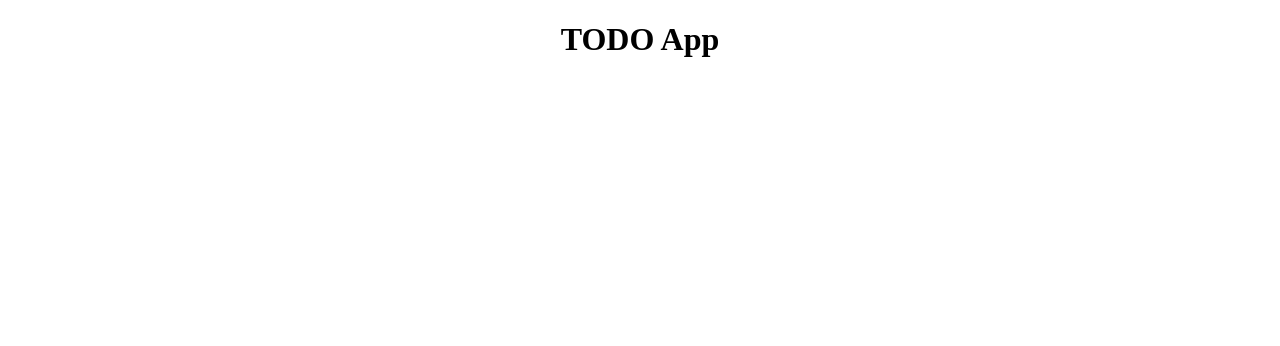
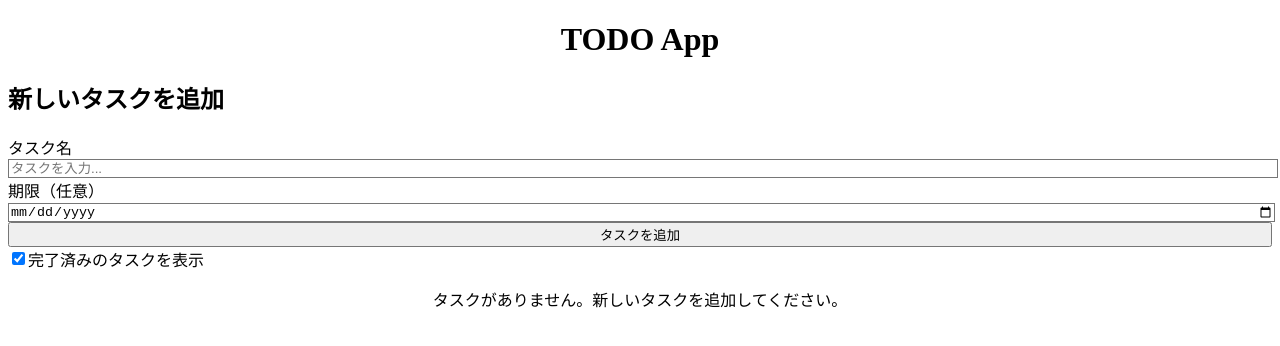
Before and after one commit to sutefu23/todo-app, a Next.js app: page / in a window 1280 px wide. Shown: the top 346 px of the page. Built offline with nearby package versions, Linux system fonts and the light colour scheme.

Commit message:
Phase5実装

```diff
--- a/app/page.tsx
+++ b/app/page.tsx
@@ -1,16 +1,50 @@
+"use client";
+
+import { useTodos } from "@/hooks/useTodos";
+import TaskForm from "@/components/TaskForm";
+import TaskFilter from "@/components/TaskFilter";
+import TaskList from "@/components/TaskList";
+
 export default function Home() {
+  const {
+    tasks,
+    isLoading,
+    showCompleted,
+    setShowCompleted,
+    addTask,
+    editTask,
+    deleteTask,
+    toggleComplete,
+  } = useTodos();
+
+  if (isLoading) {
+    return (
+      <main className="min-h-screen flex items-center justify-center">
+        <div className="text-gray-500">読み込み中...</div>
+      </main>
+    );
+  }
+
   return (
     <main className="min-h-screen">
       <div className="container mx-auto px-4 py-8 max-w-4xl">
         <div className="space-y-8">
           {/* タスク追加フォーム */}
-          <div>{/* TaskForm will be here */}</div>
+          <TaskForm onAddTask={addTask} />
 
           {/* フィルター */}
-          <div>{/* TaskFilter will be here */}</div>
+          <TaskFilter
+            showCompleted={showCompleted}
+            onToggleShowCompleted={setShowCompleted}
+          />
 
           {/* タスク一覧 */}
-          <div>{/* TaskList will be here */}</div>
+          <TaskList
+            tasks={tasks}
+            onToggleComplete={toggleComplete}
+            onEdit={editTask}
+            onDelete={deleteTask}
+          />
         </div>
       </div>
     </main>
--- a/components/TaskItem.tsx
+++ b/components/TaskItem.tsx
@@ -102,7 +102,11 @@ export default function TaskItem({ task, onToggleComplete, onEdit, onDelete }: T
             編集
           </button>
           <button
-            onClick={() => onDelete(task.id)}
+            onClick={() => {
+              if (window.confirm("このタスクを削除してもよろしいですか？")) {
+                onDelete(task.id);
+              }
+            }}
             className="px-3 py-1 bg-red-500 text-white rounded-md hover:bg-red-600 transition-colors"
           >
             削除
```
Also changed, not shown: 1 other file (tests, documents, lock files or other folders).
